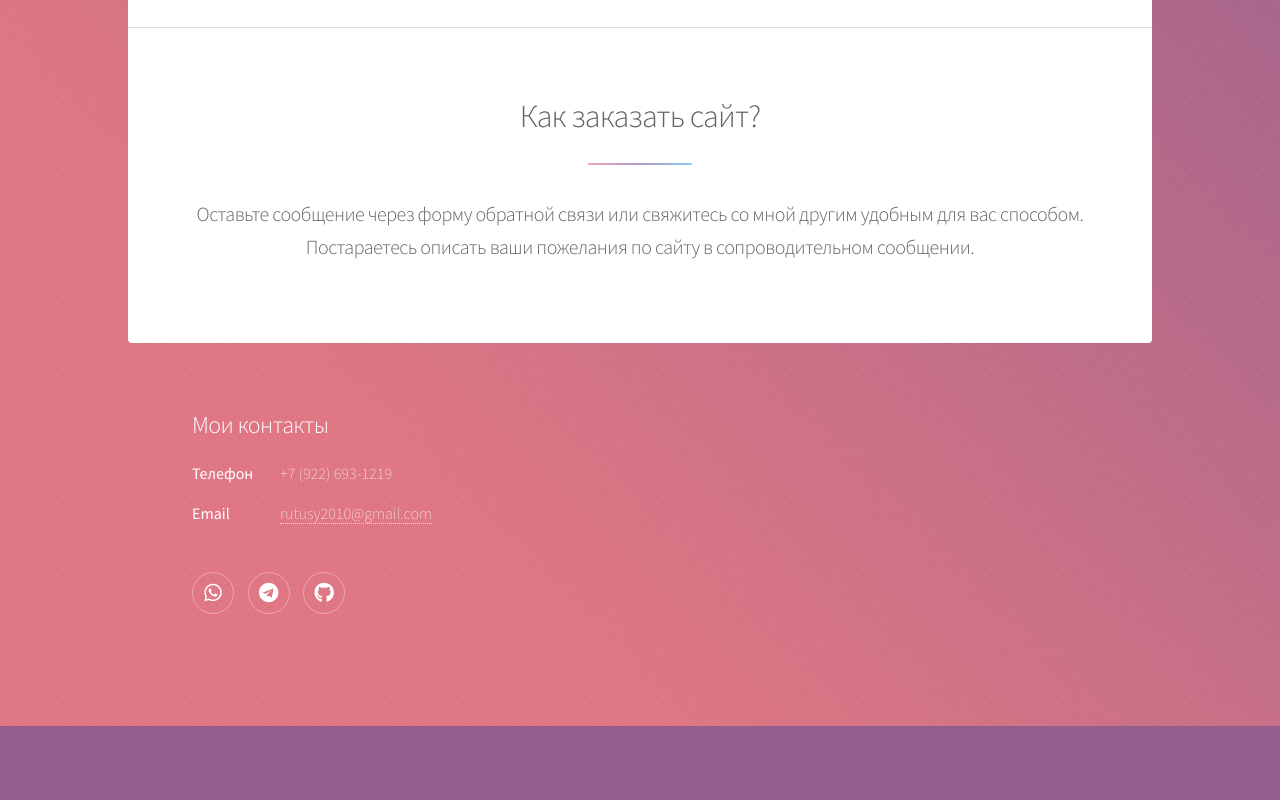
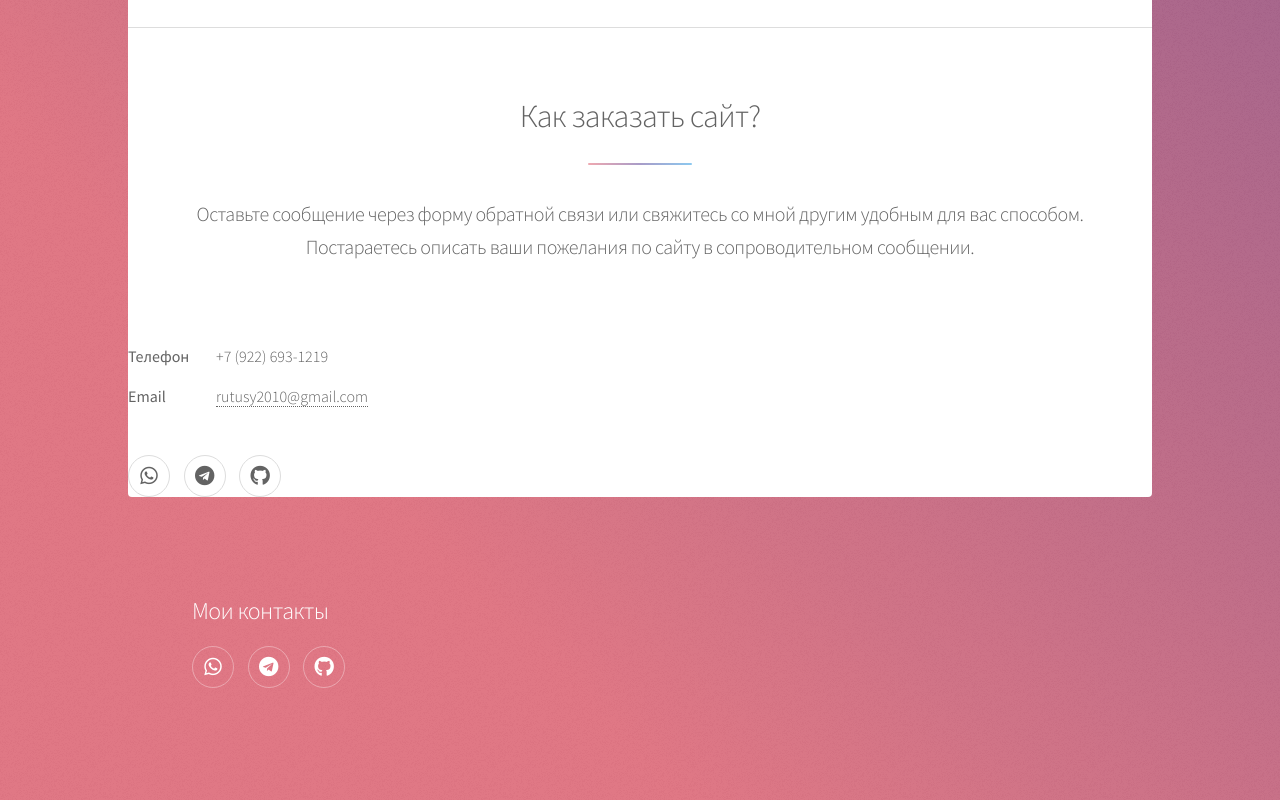
Before and after one commit to Rutusy/rutusy.github.io, a plain HTML site: page index.html in a window 1280 px wide. Shown: the part 2467-3267 px from the top of the page. Before the commit the page ends 3193 px from the top, so only its background shows below. Drawn offline with Linux system fonts and the light colour scheme.

Commit message:
Update index.html

```diff
--- a/index.html
+++ b/index.html
@@ -142,6 +142,19 @@
 									<p>Оставьте сообщение через форму обратной связи или свяжитесь со мной другим удобным для вас способом.<br />Постараетесь описать ваши пожелания по сайту в сопроводительном сообщении.</p>
 								</header>
 							</section>
+							<section>
+								<dl class="alt">
+								<dt>Телефон</dt>
+								<dd>+7 (922) 693-1219</dd>
+								<dt>Email</dt>
+								<dd><a href="mailto:rutusy2010@gmail.com">rutusy2010@gmail.com</a></dd>
+								</dl>
+								<ul class="icons">
+								<li><a href="https://api.whatsapp.com/send?phone=79226931219" class="icon brands fa-whatsapp alt"><span class="label">Whatsapp</span></a></li>
+								<li><a href="https://t.me/sailen2h" class="icon brands fa-telegram alt"><span class="label">Telegram</span></a></li>
+								<li><a href="https://github.com/Rutusy" class="icon brands fa-github alt"><span class="label">GitHub</span></a></li>
+								</ul>
+							</section>
 
 					</div>
 
@@ -149,12 +162,7 @@
 					<footer id="footer">
 						<section>
 							<h2>Мои контакты</h2>
-							<dl class="alt">
-								<dt>Телефон</dt>
-								<dd>+7 (922) 693-1219</dd>
-								<dt>Email</dt>
-								<dd><a href="mailto:rutusy2010@gmail.com">rutusy2010@gmail.com</a></dd>
-							</dl>
+
 							<ul class="icons">
 								<li><a href="https://api.whatsapp.com/send?phone=79226931219" class="icon brands fa-whatsapp alt"><span class="label">Whatsapp</span></a></li>
 								<li><a href="https://t.me/sailen2h" class="icon brands fa-telegram alt"><span class="label">Telegram</span></a></li>
```
